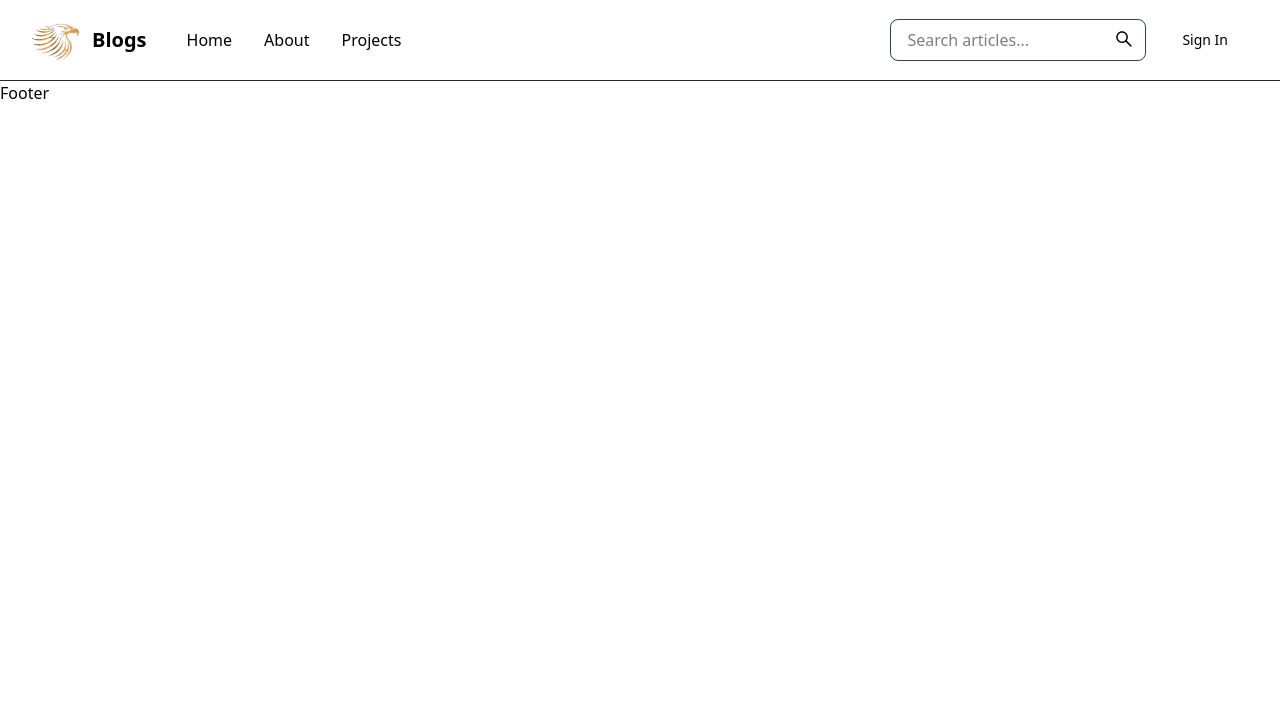
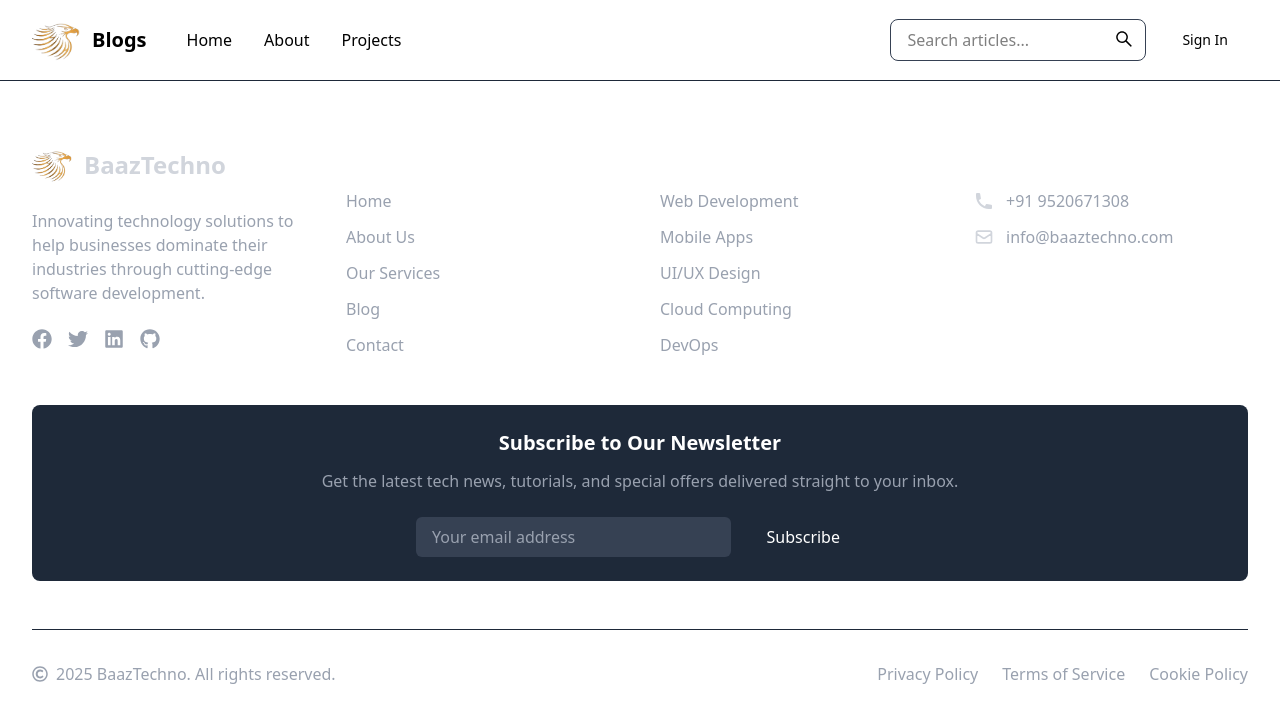
Before and after one commit to MehulGoyal07/BaazTechno, a React (Vite) app in the folder blogs-module/client/: page /projects in a window 1280 px wide. Shown: the top 722 px of the page. Built offline with nearby package versions, Linux system fonts and the light colour scheme.

Commit message:
footer-created

```diff
--- a/blogs-module/client/src/components/Footer.jsx
+++ b/blogs-module/client/src/components/Footer.jsx
@@ -1,9 +1,141 @@
-import React from 'react'
+import { FaFacebook, FaGithub, FaLinkedin, FaRegCopyright, FaTwitter } from 'react-icons/fa';
+import { HiOutlineMail, HiPhone } from 'react-icons/hi';
+import CompanyLogo from '../assets/baaztechno.png';
 
 const Footer = () => {
   return (
-    <div>Footer</div>
-  )
-}
+    <footer className="bg-darkBackground text-gray-300 pt-16 pb-8 px-4 sm:px-6 lg:px-8">
+      <div className="max-w-7xl mx-auto">
+        {/* Main Footer Content */}
+        <div className="grid grid-cols-1 md:grid-cols-2 lg:grid-cols-4 gap-10 mb-12">
+          {/* Company Info */}
+          <div className="space-y-6">
+            <div className="flex items-center">
+              <img
+                src={CompanyLogo}
+                alt="BaazTechno Logo"
+                className="h-10 w-auto mr-3"
+              />
+              <span className="text-2xl font-bold text-primary">BaazTechno</span>
+            </div>
+            <p className="text-gray-400">
+              Innovating technology solutions to help businesses dominate their industries through cutting-edge software development.
+            </p>
+            <div className="flex space-x-4">
+              <a href="#" className="text-gray-400 hover:text-primary transition-colors">
+                <FaFacebook className="h-5 w-5" />
+              </a>
+              <a href="#" className="text-gray-400 hover:text-primary transition-colors">
+                <FaTwitter className="h-5 w-5" />
+              </a>
+              <a href="#" className="text-gray-400 hover:text-primary transition-colors">
+                <FaLinkedin className="h-5 w-5" />
+              </a>
+              <a href="#" className="text-gray-400 hover:text-primary transition-colors">
+                <FaGithub className="h-5 w-5" />
+              </a>
+            </div>
+          </div>
 
-export default Footer
+          {/* Quick Links */}
+          <div className="space-y-4">
+            <h3 className="text-lg font-semibold text-white">Quick Links</h3>
+            <ul className="space-y-3">
+              <li>
+                <a href="#" className="text-gray-400 hover:text-primary transition-colors">Home</a>
+              </li>
+              <li>
+                <a href="#" className="text-gray-400 hover:text-primary transition-colors">About Us</a>
+              </li>
+              <li>
+                <a href="#" className="text-gray-400 hover:text-primary transition-colors">Our Services</a>
+              </li>
+              <li>
+                <a href="#" className="text-gray-400 hover:text-primary transition-colors">Blog</a>
+              </li>
+              <li>
+                <a href="#" className="text-gray-400 hover:text-primary transition-colors">Contact</a>
+              </li>
+            </ul>
+          </div>
+
+          {/* Blog Categories */}
+          <div className="space-y-4">
+            <h3 className="text-lg font-semibold text-white">Blog Categories</h3>
+            <ul className="space-y-3">
+              <li>
+                <a href="#" className="text-gray-400 hover:text-primary transition-colors">Web Development</a>
+              </li>
+              <li>
+                <a href="#" className="text-gray-400 hover:text-primary transition-colors">Mobile Apps</a>
+              </li>
+              <li>
+                <a href="#" className="text-gray-400 hover:text-primary transition-colors">UI/UX Design</a>
+              </li>
+              <li>
+                <a href="#" className="text-gray-400 hover:text-primary transition-colors">Cloud Computing</a>
+              </li>
+              <li>
+                <a href="#" className="text-gray-400 hover:text-primary transition-colors">DevOps</a>
+              </li>
+            </ul>
+          </div>
+
+          {/* Contact Info */}
+          <div className="space-y-4">
+            <h3 className="text-lg font-semibold text-white">Contact Us</h3>
+            <div className="space-y-3">
+              <div className="flex items-center">
+                <HiPhone className="h-5 w-5 text-primary flex-shrink-0" />
+                <p className="ml-3 text-gray-400">+91 9520671308</p>
+              </div>
+              <div className="flex items-center">
+                <HiOutlineMail className="h-5 w-5 text-primary flex-shrink-0" />
+                <p className="ml-3 text-gray-400">info@baaztechno.com</p>
+              </div>
+            </div>
+          </div>
+        </div>
+
+        {/* Newsletter Subscription */}
+        <div className="mb-12 p-6 bg-gray-800 rounded-lg">
+          <div className="max-w-3xl mx-auto text-center">
+            <h3 className="text-xl font-semibold text-white mb-3">Subscribe to Our Newsletter</h3>
+            <p className="text-gray-400 mb-6">
+              Get the latest tech news, tutorials, and special offers delivered straight to your inbox.
+            </p>
+            <form className="flex flex-col sm:flex-row gap-3 max-w-md mx-auto">
+              <input
+                type="email"
+                placeholder="Your email address"
+                className="flex-grow px-4 py-2 rounded-md bg-gray-700 text-white placeholder-gray-400 focus:outline-none focus:ring-2 focus:ring-primary focus:border-transparent"
+                required
+              />
+              <button
+                type="submit"
+                className="px-6 py-2 bg-primary hover:bg-primary-600 text-white font-medium rounded-md transition-colors focus:outline-none focus:ring-2 focus:ring-primary focus:ring-offset-2 focus:ring-offset-gray-800"
+              >
+                Subscribe
+              </button>
+            </form>
+          </div>
+        </div>
+
+        {/* Copyright */}
+        <div className="border-t border-gray-800 pt-8 flex flex-col md:flex-row justify-between items-center">
+          <div className="flex items-center text-gray-400 mb-4 md:mb-0">
+            <FaRegCopyright className="mr-2" />
+            <span>{new Date().getFullYear()} BaazTechno. All rights reserved.</span>
+          </div>
+          <div className="flex space-x-6">
+            <a href="#" className="text-gray-400 hover:text-primary transition-colors">Privacy Policy</a>
+            <a href="#" className="text-gray-400 hover:text-primary transition-colors">Terms of Service</a>
+            <a href="#" className="text-gray-400 hover:text-primary transition-colors">Cookie Policy</a>
+          </div>
+        </div>
+      </div>
+    </footer>
+  );
+};
+
+export default Footer;
```
